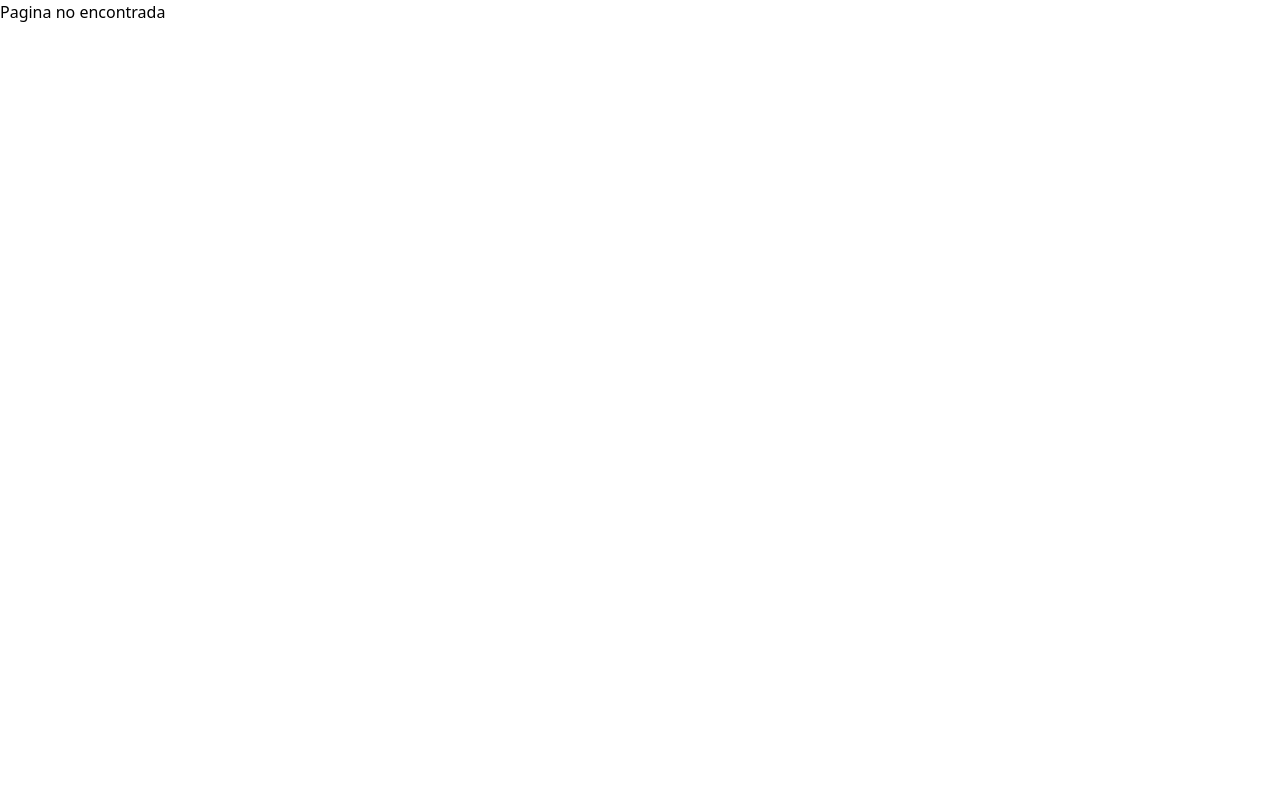
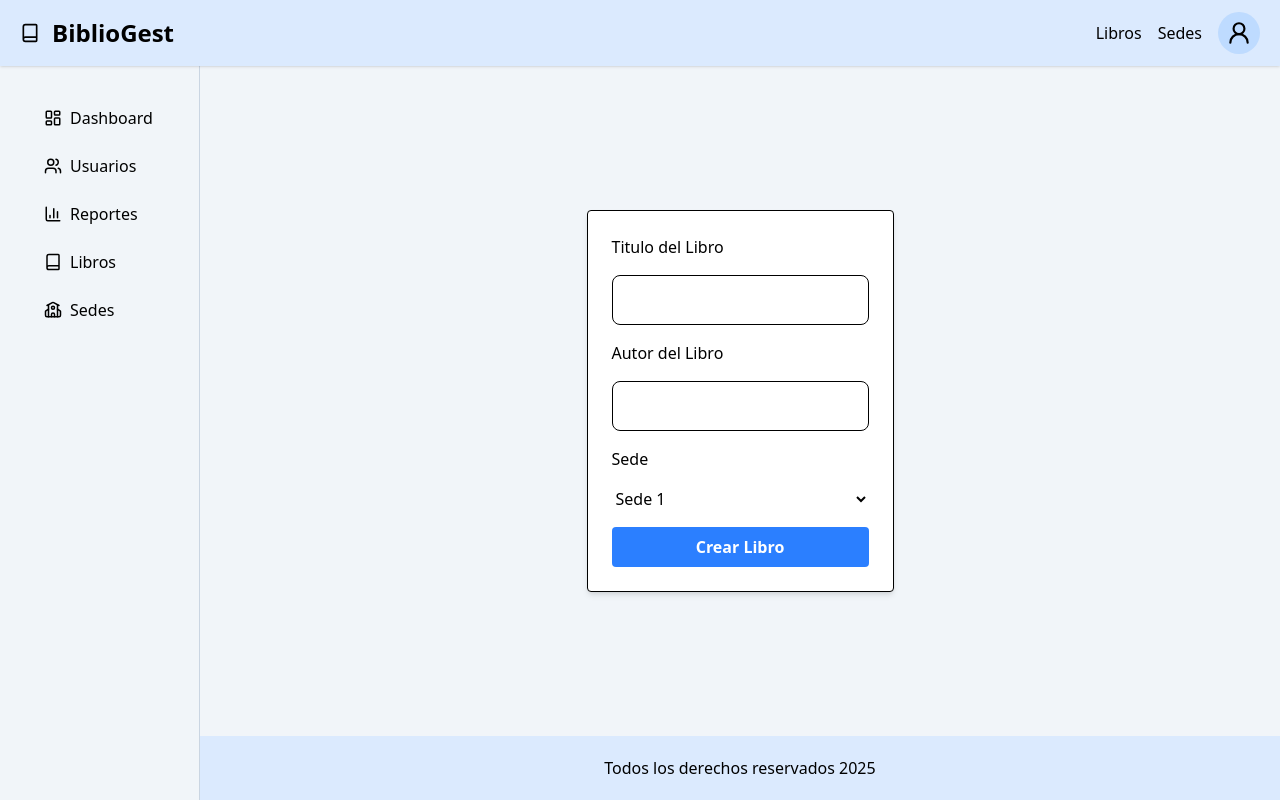
Before and after one commit to lrodriguez05/library-front, a React (Vite) app: page /crearLibro in a window 1280 px wide. Built offline with nearby package versions, Linux system fonts and the light colour scheme.

Commit message:
Add CrearLibro component and link from Libro to create new book

```diff
--- a/src/App.jsx
+++ b/src/App.jsx
@@ -7,6 +7,7 @@ import User from "./components/test/user";
 import Reports from "./components/test/reports";
 import Dashboard from "./components/test/dashboard";
 import Libros from "./components/home_components/libro";
+import CrearLibro from "./components/home_components/create_book";
 import Sedes from "./components/home_components/sede";
 
 function App() {
@@ -19,6 +20,7 @@ function App() {
         <Route path="reports" element={<Reports />} />
         <Route path="libros" element={<Libros />} />
         <Route path="sedes" element={<Sedes />} />
+        <Route path="crearLibro" element={<CrearLibro />} />
       </Route>
       <Route path="/login" element={<Login />} />
       <Route path="/register" element={<Register />} />
--- /dev/null
+++ b/src/components/home_components/create_book.jsx
@@ -0,0 +1,72 @@
+import { useState } from "react";
+
+function CrearLibro() {
+  const [title, setTitle] = useState("");
+  const [author, setAuthor] = useState("");
+  const [loading, setLoading] = useState(false);
+
+  const handleSubmit = async (e) => {
+    e.preventDefault();
+    setLoading(true);
+    try {
+      const response = await fetch(
+        `${import.meta.env.VITE_API_URL}/lib/libros`,
+        {
+          method: "POST",
+          headers: {
+            "Content-Type": "application/json",
+            Authorization: `Bearer ${localStorage.getItem("token")}`,
+          },
+          body: JSON.stringify({ titulo: title, autor: author, sede_id: 1 }),
+        }
+      );
+      if (response.ok) {
+        setTitle("");
+        setAuthor("");
+      }
+    } catch (e) {
+      console.error("Error al crear el libro:", e);
+    } finally {
+      setLoading(false);
+    }
+  };
+  return (
+    <section className="h-full flex flex-col items-center justify-center">
+      <form
+        className="flex flex-col gap-4 border p-6 rounded shadow-md bg-white"
+        onSubmit={handleSubmit}
+      >
+        <label>Titulo del Libro</label>
+        <input
+          required
+          value={title}
+          type="text"
+          className="border p-3 rounded-lg"
+          onChange={(e) => setTitle(e.target.value)}
+        />
+        <label>Autor del Libro</label>
+        <input
+          required
+          value={author}
+          type="text"
+          className="border p-3 rounded-lg"
+          onChange={(e) => setAuthor(e.target.value)}
+        />
+        <label>Sede</label>
+        <select>
+          <option value="1">Sede 1</option>
+          <option value="2">Sede 2</option>
+          <option value="3">Sede 3</option>
+        </select>
+        <button
+          className="bg-blue-500 hover:bg-blue-700 text-white font-bold py-2 px-4 rounded"
+          disabled={loading}
+        >
+          {loading ? "Creando..." : "Crear Libro"}
+        </button>
+      </form>
+    </section>
+  );
+}
+
+export default CrearLibro;
--- a/src/components/home_components/libro.jsx
+++ b/src/components/home_components/libro.jsx
@@ -1,5 +1,6 @@
 import { Table } from "antd";
 import { useEffect, useState } from "react";
+import { Link } from "react-router";
 
 const columns = [
   {
@@ -75,6 +76,12 @@ function Libro() {
       >
         Refrescar libros
       </button>
+      <Link
+        to={"/crearLibro"}
+        className="bg-blue-500 hover:bg-blue-700 text-white font-bold py-2 px-4 rounded text-center"
+      >
+        Añadir Libro
+      </Link>
       <Table dataSource={data} columns={columns} loading={loading}></Table>
     </div>
   );
```
Also changed, not shown: 1 other file (tests, documents, lock files or other folders).
